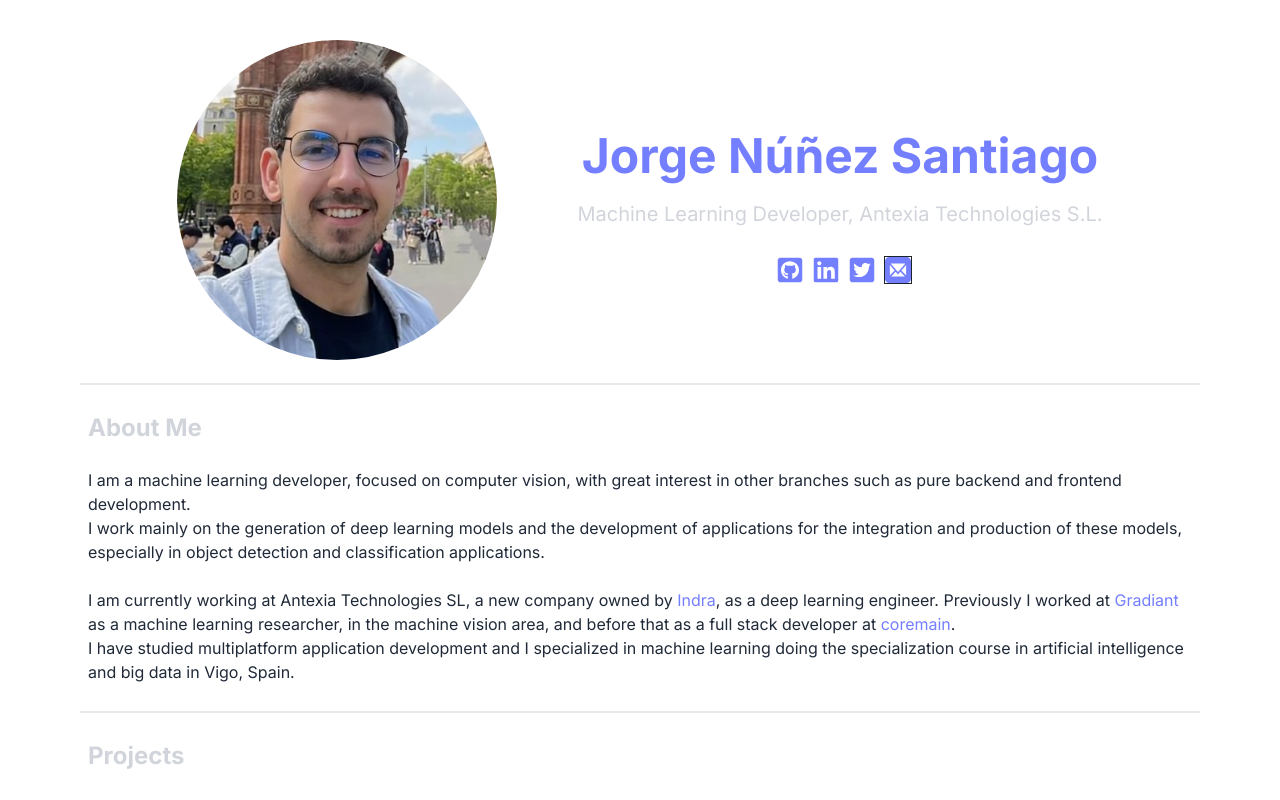
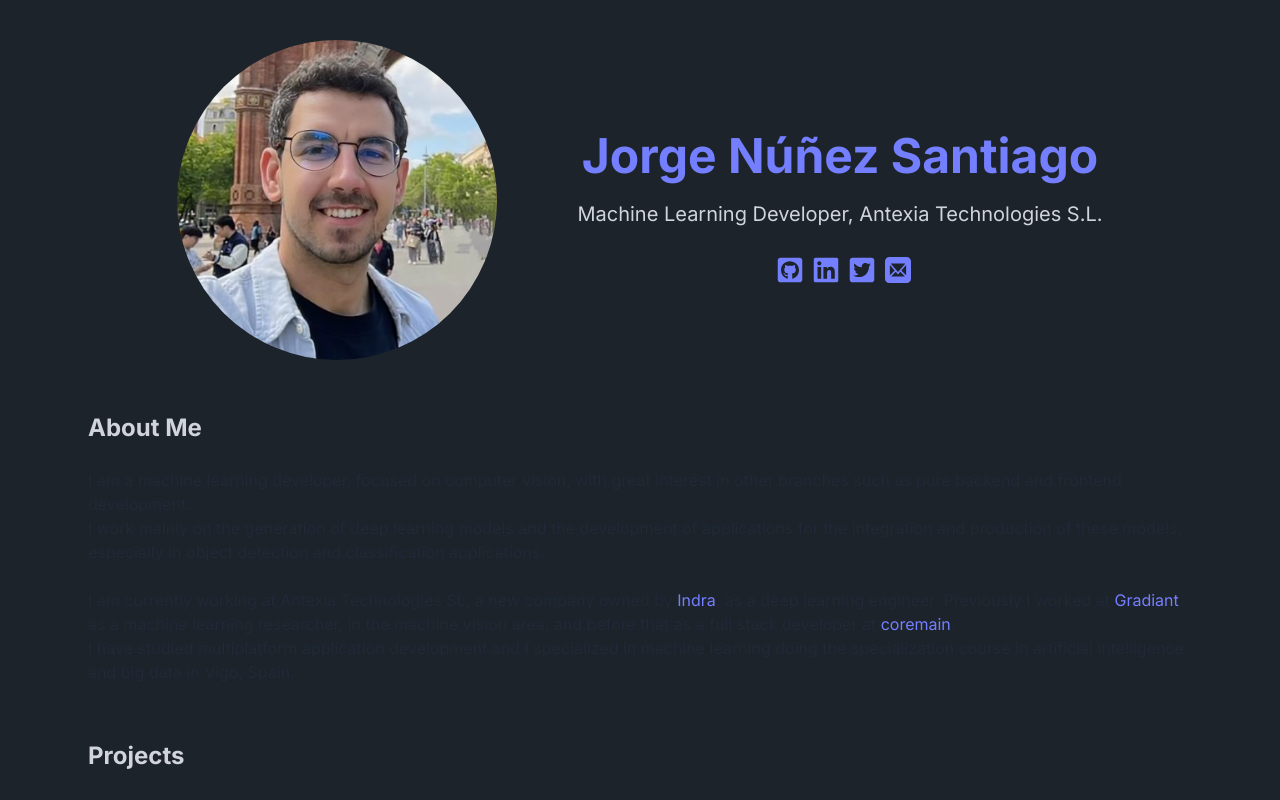
Before and after one commit to jorgenusan/personal-portfolio, a Next.js app: page / in a window 1280 px wide. Shown: the top 800 px of the page. Built offline with nearby package versions, Linux system fonts and the light colour scheme.

Commit message:
Add styles for social links and update body background color

```diff
--- a/src/app/globals.css
+++ b/src/app/globals.css
@@ -5,3 +5,7 @@
 .social-link {
     @apply lg:w-7 lg:h-7 md:h-7 md:w-7 h-6 w-6 text-custom-blue ml-2
 }
+
+body {
+    @apply bg-custom-black
+}
```
